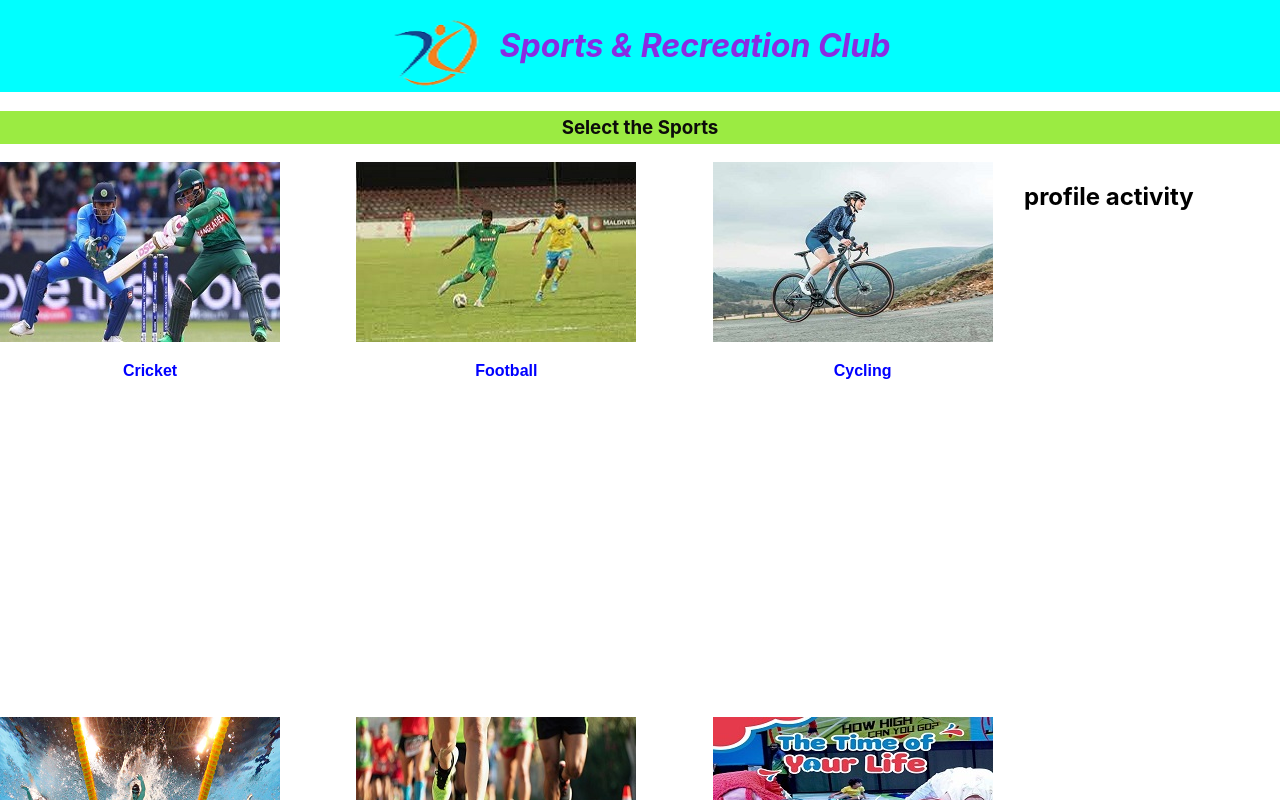
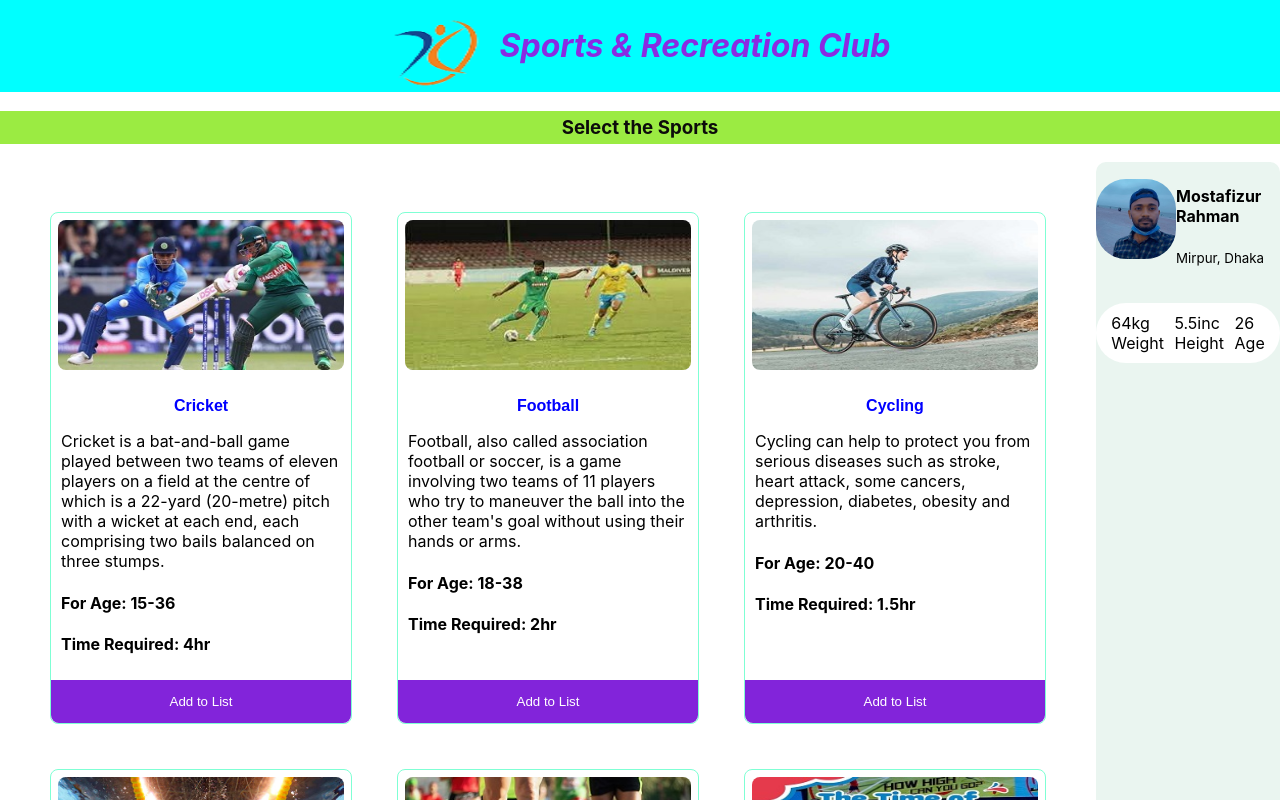
Before and after one commit to mostafizur610/sports-recreation-club, a React (Create React App) app: page / in a window 1280 px wide. Shown: the top 800 px of the page. Built offline with nearby package versions, Linux system fonts and the light colour scheme.

Commit message:
profile completed

```diff
--- a/public/sports-recreation.json
+++ b/public/sports-recreation.json
@@ -42,7 +42,7 @@
     {
         "id": 6,
         "activity_name": "Kids-Entertain",
-        "description": "Playing by themselves also might mean that your child is practicing independent inquiry, such as a toddler rolling a ball down a ramp over and over again. “They’re testing out hypotheses and building theories about how the world works,” Dr. Falkner explains.",
+        "description": "Playing by themselves also might mean that your child is practicing independent inquiry, such as a toddler rolling a ball down. “They’re testing out hypotheses and building theories about how the world works,” Dr. Falkner explains.",
         "age": "5-12",
         "image": "velocity.jpg",
         "time": "3hr"
--- a/src/Component/Activity/Activity.css
+++ b/src/Component/Activity/Activity.css
@@ -1,11 +1,16 @@
 .activity {
     width: 300px;
     height: 510px;
+    border: 1px solid aquamarine;
+    border-radius: 8px;
+    position: relative;
 }
 
-.activity image {
+.activity img {
     width: 286px;
-    height: 286px;
+    height: 150px;
+    border-radius: 8px;
+    margin: 7px;
 }
 
 .activity-name {
@@ -15,3 +20,23 @@
     text-align: center;
     color: blue;
 }
+
+.activity-info {
+    margin: 10px;
+    text-align: start;
+}
+
+.btn-list {
+    width: 100%;
+    background-color: rgb(130, 36, 218);
+    color: white;
+    border-radius: 0px 0px 8px 8px;
+    border: none;
+    position: absolute;
+    bottom: 0;
+}
+
+.btn-list:hover {
+    background-color: green;
+    cursor: pointer;
+}
--- a/src/Component/Activity/Activity.js
+++ b/src/Component/Activity/Activity.js
@@ -8,6 +8,15 @@ const Activity = (props) => {
         <div className='activity'>
             <img src={image} alt="" />
             <p className='activity-name'>{activity_name}</p>
+            <div className='activity-info'>
+                <p>{description}</p>
+                <h4>For Age: {age}</h4>
+                <h4>Time Required: {time}</h4>
+            </div>
+
+            <button className='btn-list'>
+                <p>Add to List</p>
+            </button>
         </div>
     );
 };
--- a/src/Component/Sports/Sports.css
+++ b/src/Component/Sports/Sports.css
@@ -7,4 +7,34 @@
     display: grid;
     grid-template-columns: repeat(3, 1fr);
     gap: 45px;
+    margin: 50px;
 }
+
+.profile-container {
+    /* border: 1px solid aquamarine; */
+    background-color: rgb(234, 245, 240);
+    border-radius: 10px;
+}
+
+.profile {
+    display: flex;
+    justify-content: space-evenly;
+    margin-top: 2px;
+
+}
+
+.profile img {
+    height: 80px;
+    width: 80px;
+    border-radius: 30px;
+    margin-top: 15px;
+}
+
+.profile-details {
+    display: flex;
+    justify-content: space-around;
+    margin-top: 20px;
+    background-color: white;
+    padding: 10px;
+    border-radius: 50px;
+}
--- a/src/Component/Sports/Sports.js
+++ b/src/Component/Sports/Sports.js
@@ -1,6 +1,7 @@
 import React, { useEffect, useState } from 'react';
 import Activity from '../Activity/Activity';
 import './Sports.css'
+import profile from '../../images/m.jpg'
 
 const Sports = () => {
     const [activities, setActivity] = useState([]);
@@ -23,7 +24,28 @@ const Sports = () => {
 
 
             <div className='profile-container'>
-                <h2>profile activity</h2>
+
+                <div className='profile'>
+                    <img src={profile} alt="" />
+                    <div>
+                        <h4>Mostafizur Rahman</h4>
+                        <p><small>Mirpur, Dhaka</small></p>
+                    </div>
+                </div>
+                <div className='profile-details'>
+                    <div>
+                        <div>64kg</div>
+                        <div>Weight</div>
+                    </div>
+                    <div>
+                        <div>5.5inc</div>
+                        <div>Height</div>
+                    </div>
+                    <div>
+                        <div>26</div>
+                        <div>Age</div>
+                    </div>
+                </div>
             </div>
         </div>
     );
```
Also changed, not shown: src/images/m.jpg (added).
